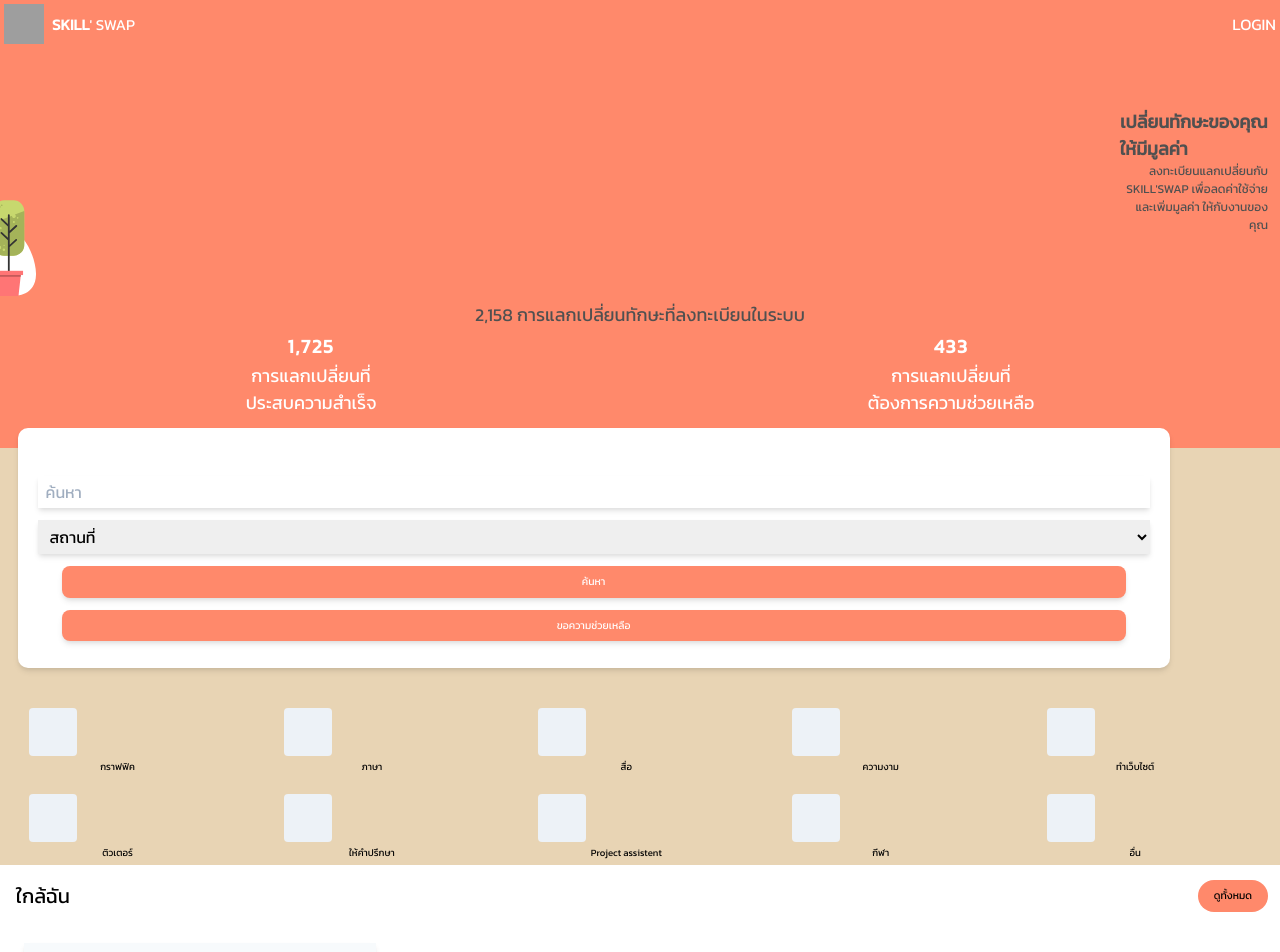
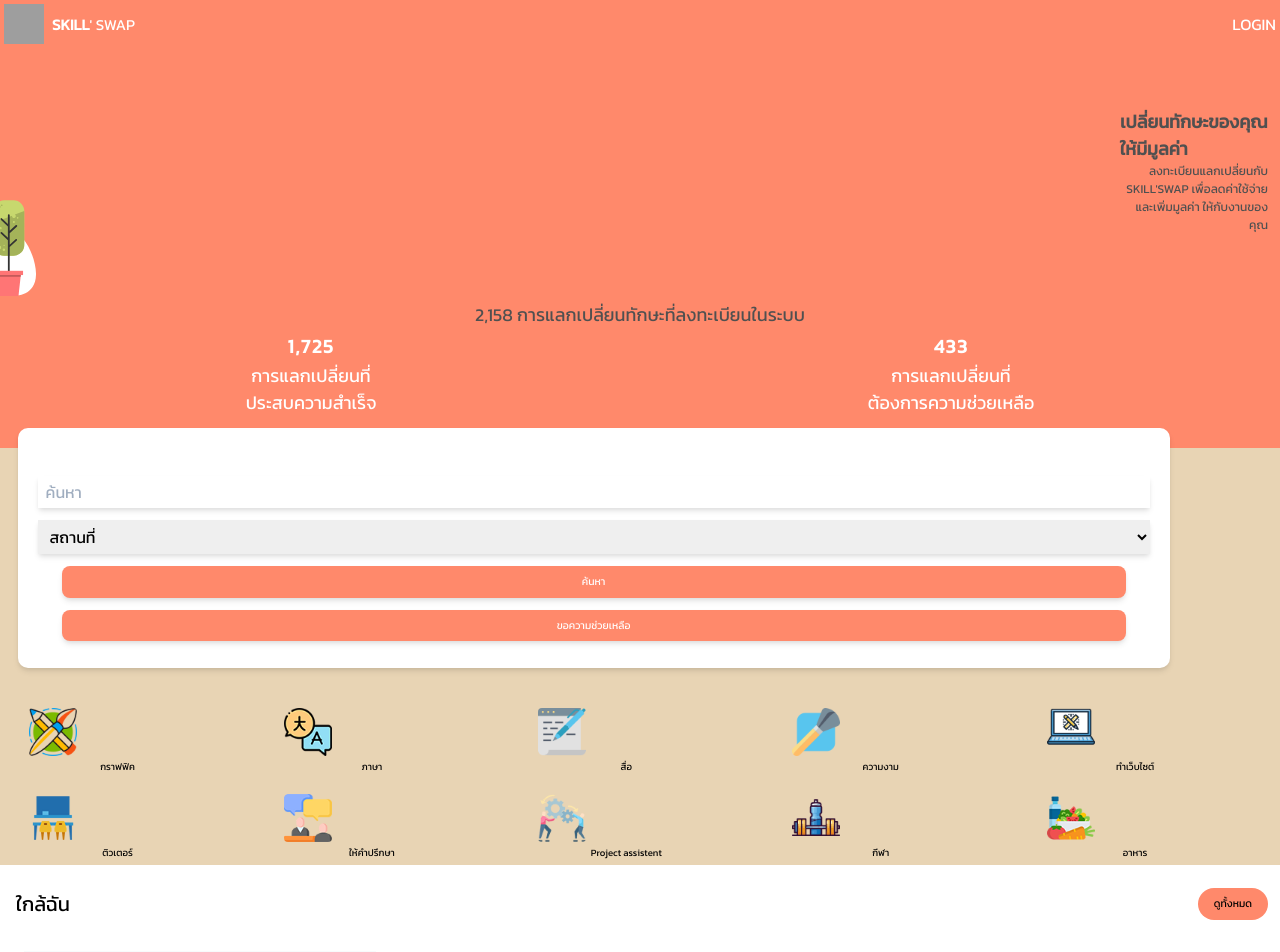
Before and after one commit to WebmasterCamp/ywc17-workshop-d, a React (Create React App) app in the folder web/: page / in a window 1280 px wide. Shown: the top 952 px of the page. Built offline with nearby package versions, Linux system fonts and the light colour scheme; grey boxes are pictures that could not be loaded.

Commit message:
- [feat] add icon

```diff
--- a/web/src/views/Home/index.tsx
+++ b/web/src/views/Home/index.tsx
@@ -3,6 +3,18 @@ import { Carousel } from './components/Carousel';
 import Swipeable from './components/Swipeable';
 import family from '../../assets/svgs/Group-1022.svg';
 import { useHistory } from 'react-router';
+import assis from '../../assets/svgs/assistance.png';
+import bu from '../../assets/svgs/bueaty.png';
+import con from '../../assets/svgs/consult.png';
+import tent from '../../assets/svgs/content.png';
+import deg from '../../assets/svgs/design.png';
+import ent from '../../assets/svgs/entertain.png';
+import food from '../../assets/svgs/food.png';
+import lang from '../../assets/svgs/language.png';
+import sport from '../../assets/svgs/sport.png';
+import tarot from '../../assets/svgs/tarot.png';
+import tutor from '../../assets/svgs/tutor.png';
+import uinx from '../../assets/svgs/uiux.png';
 
 const Title = ({ title }: any) => <h1 className="p-4 text-xl">{title}</h1>;
 const Form = () => (
@@ -37,21 +49,16 @@ const Form = () => (
   </form>
 );
 
-const Catalog = () => (
-  <div className="w-full h-full">
+const Catagory = ({ title, img }: any) => (
+  <div className="w-1/6">
     <div
-      className="bg-gray-200 shadow-md m-1"
+      className="w-12 h-12 bg-transparent rounded"
       style={{
-        height: '7rem',
-        width: 'auto',
+        backgroundImage: `url("${img}")`,
+        backgroundSize: 'cover',
+        overflow: 'hidden',
       }}
     ></div>
-    <p className="text-center text-base mt-2">สถิติ</p>
-  </div>
-);
-const Catagory = ({ title }: any) => (
-  <div className="w-1/6">
-    <div className="w-12 h-12 bg-gray-200 rounded"></div>
     <p
       className="mt-1 w-10/12 text-center"
       style={{
@@ -235,23 +242,23 @@ export const Home: React.FC = () => {
       >
         <div className="flex flex-col justify-around items-center ml-2 mt-64">
           <div className="flex justify-around w-full">
-            <Catagory title="กราฟฟิค" />
-            <Catagory title="ภาษา" />
-            <Catagory title="สื่อ" />
-            <Catagory title="ความงาม" />
-            <Catagory title="ทำเว็บไซต์" />
+            <Catagory title="กราฟฟิค" img={deg} />
+            <Catagory title="ภาษา" img={lang} />
+            <Catagory title="สื่อ" img={tent} />
+            <Catagory title="ความงาม" img={bu} />
+            <Catagory title="ทำเว็บไซต์" img={uinx} />
           </div>
           <div className="flex justify-around w-full mt-5">
-            <Catagory title="ติวเตอร์" />
-            <Catagory title="ให้คำปรึกษา" />
-            <Catagory title="Project assistent" />
-            <Catagory title="กีฬา" />
-            <Catagory title="อื่น" />
+            <Catagory title="ติวเตอร์" img={tutor} />
+            <Catagory title="ให้คำปรึกษา" img={con} />
+            <Catagory title="Project assistent" img={assis} />
+            <Catagory title="กีฬา" img={sport} />
+            <Catagory title="อาหาร" img={food} />
           </div>
         </div>
       </section>
       <section>
-        <div className="flex items-center">
+        <div className="flex items-center mt-2">
           <span className="mr-auto">
             <Title title="ใกล้ฉัน" />{' '}
           </span>
```
